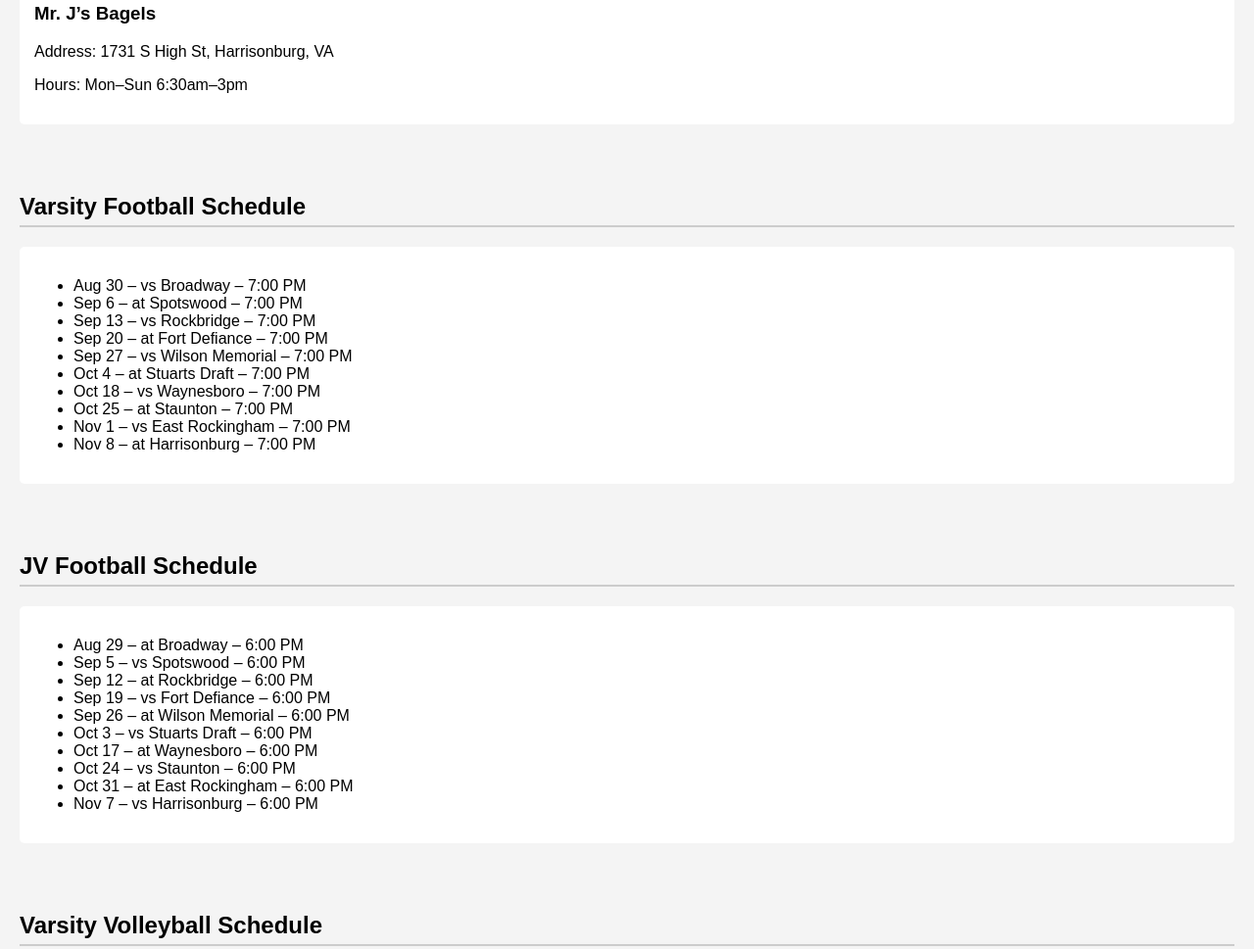
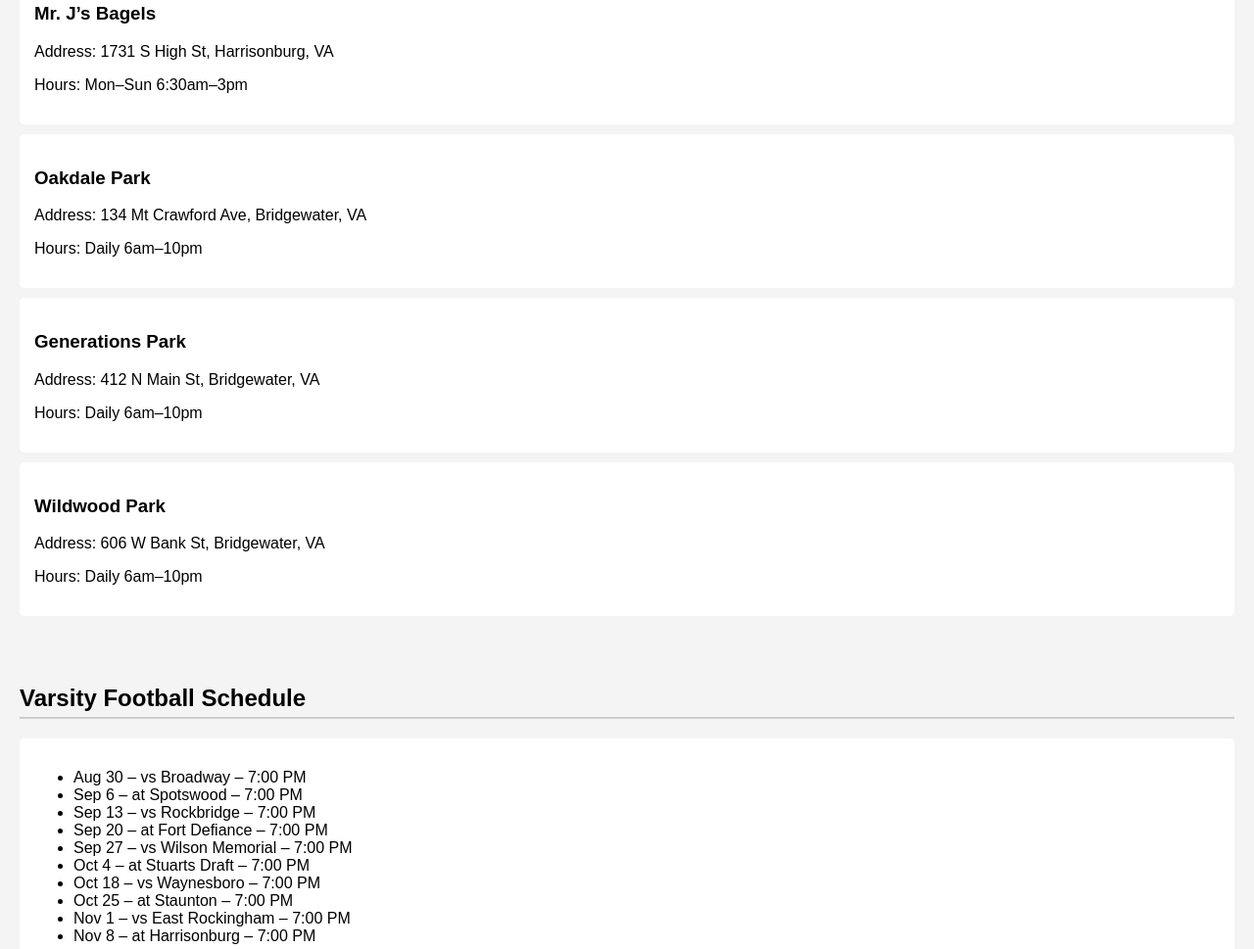
Before and after one commit to noahgerber033/TAHS-Contact-Work, a plain HTML site: page index.html in a window 1280 px wide. Shown: the part 614-1583 px from the top of the page at 98% size. Drawn offline with Linux system fonts and the light colour scheme.

Commit message:
Update index.html

```diff
--- a/index.html
+++ b/index.html
@@ -35,6 +35,21 @@
             <h3>Mr. J’s Bagels</h3>
             <p>Address: 1731 S High St, Harrisonburg, VA</p>
             <p>Hours: Mon–Sun 6:30am–3pm</p>
+        </div>
+        <div class="card">
+            <h3>Oakdale Park</h3>
+            <p>Address: 134 Mt Crawford Ave, Bridgewater, VA</p>
+            <p>Hours: Daily 6am–10pm</p>
+        </div>
+        <div class="card">
+            <h3>Generations Park</h3>
+            <p>Address: 412 N Main St, Bridgewater, VA</p>
+            <p>Hours: Daily 6am–10pm</p>
+        </div>
+        <div class="card">
+            <h3>Wildwood Park</h3>
+            <p>Address: 606 W Bank St, Bridgewater, VA</p>
+            <p>Hours: Daily 6am–10pm</p>
         </div>
     </section>
 
@@ -111,9 +126,16 @@
     </section>
 
     <section>
+        <h2>Additional TAHS Events</h2>
+        <div class="card">
+            <p><a href="https://www.valleydistrictva.org/public/genie/304/school/6/" target="_blank">Click here to view more Turner Ashby High School events</a></p>
+        </div>
+    </section>
+
+    <section>
         <h2>Location Map</h2>
         <div class="map">
-            <!-- Replace with TAHS Google Map Embed -->
+           <iframe src="https://www.google.com/maps/d/u/0/embed?mid=1Q60PxUTXxYMRDlJtmJyGVFw7sk0qgLM&ehbc=2E312F" width="640" height="480"></iframe>
         </div>
     </section>
 </body>
```
